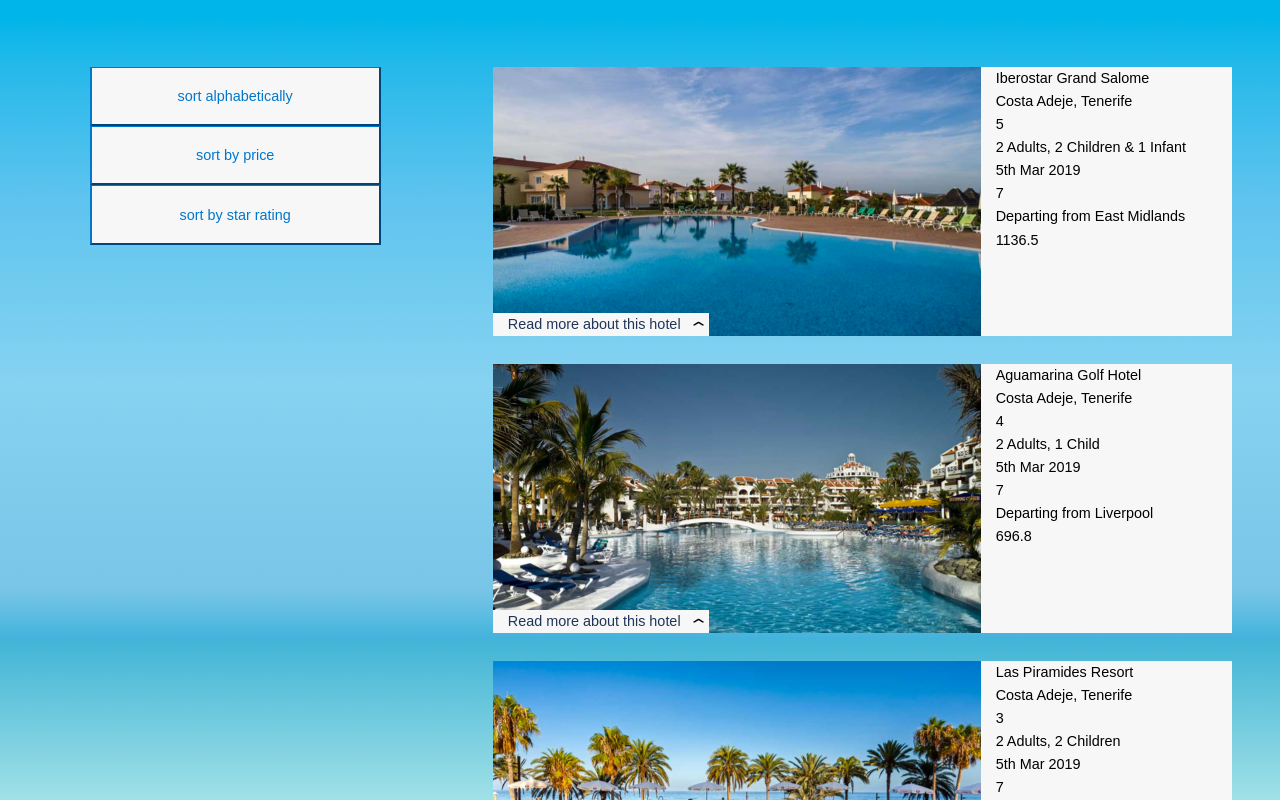
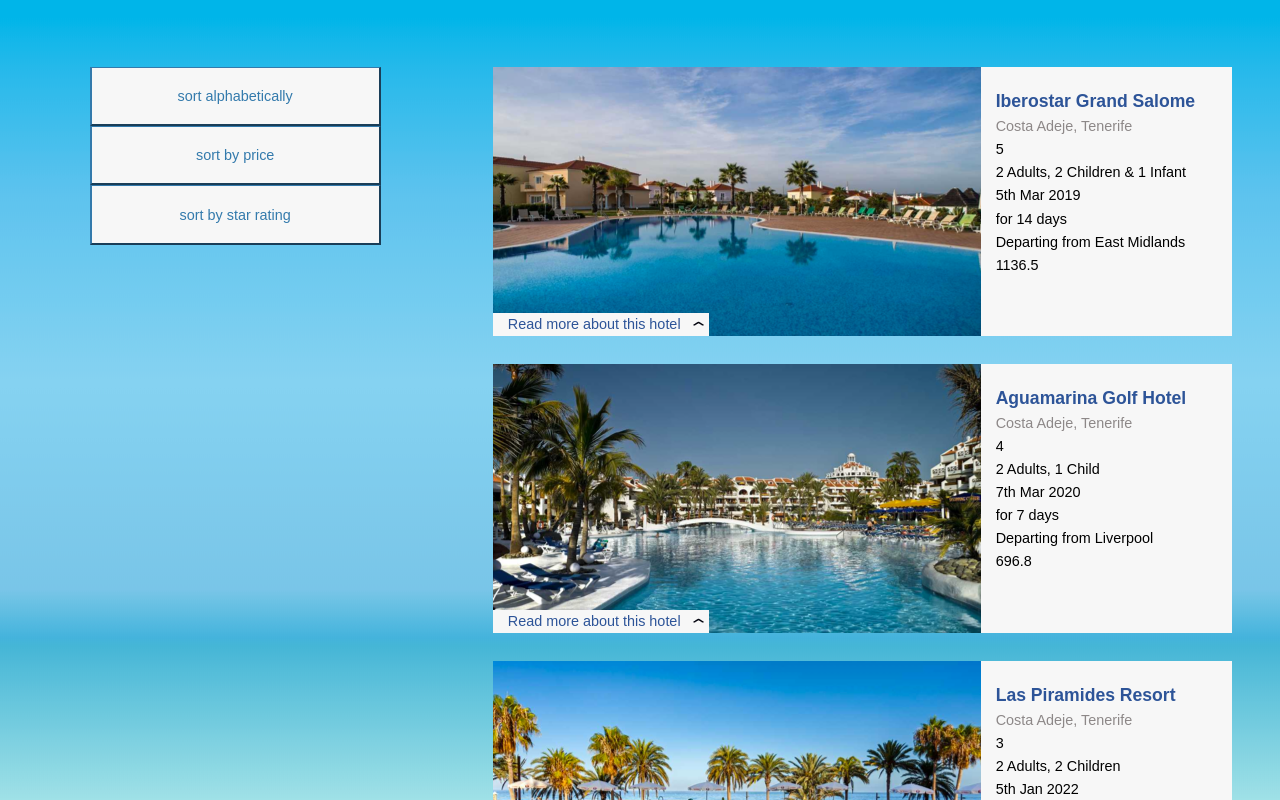
Before and after one commit to SakuraComputing/hotel-ui, a React (Create React App) app: page / in a window 1280 px wide. Shown: the top 800 px of the page. Built offline with nearby package versions, Linux system fonts and the light colour scheme.

Commit message:
Improve styling

```diff
--- a/src/components/Hotel/Hotel.tsx
+++ b/src/components/Hotel/Hotel.tsx
@@ -36,11 +36,11 @@ const Hotel: React.FC<IHotelProps> = ({hotel}) => {
                         </div>
                     </div>
                     <div className='details-container'>
-                        <div>{name}</div>
-                        <div>{resort}</div>
+                        <div className='hotel-title'>{name}</div>
+                        <div className='hotel-location'>{resort}</div>
                         <div>{rating}</div>
                         <div>{occupants}</div>
-                        <span><div>{formatDate(date)}</div><div>{duration}</div></span>
+                        <span><div>{formatDate(date)}</div><div>for {duration} days</div></span>
                         <div>Departing from {departure}</div>
                         <div>{price}</div>
                     </div>
--- a/src/data/hotels.ts
+++ b/src/data/hotels.ts
@@ -7,7 +7,7 @@ export default [
         rating: 5,
         occupants: '2 Adults, 2 Children & 1 Infant',
         date: '03.07.19',
-        duration: 7,
+        duration: 14,
         departure: 'East Midlands',
         price: 1136.50,
         overview: 'The Iberostar Grand Salome has an exceptional location in the south of Tenerife, overlooking the Atlantic Ocean. It is situated between the Goi del sur and the Amario Goi courses, and is an laeal notel Tor Tamilles, couples and groups who are looking for a nollday Tull or sport, sun and sea'
@@ -18,7 +18,7 @@ export default [
         resort: 'Costa Adeje, Tenerife',
         rating: 4,
         occupants: '2 Adults, 1 Child',
-        date: '03.07.19',
+        date: '03.07.20',
         duration: 7,
         departure: 'Liverpool',
         price: 696.80,
@@ -30,7 +30,7 @@ export default [
         resort: 'Costa Adeje, Tenerife',
         rating: 3,
         occupants: '2 Adults, 2 Children',
-        date: '03.07.19',
+        date: '01.06.22',
         duration: 7,
         departure: 'Manchester',
         price: 499.99,
--- a/src/styles/base/_settings.scss
+++ b/src/styles/base/_settings.scss
@@ -1,14 +1,15 @@
 // colours
 $off_white: #f7f7f7;
-$blue: #0077CC;
-$dark-blue: #20355a;
+$blue: #337aac;
+$dark-blue: #2d5498;
 $dark-grey: #333;
+$light-grey: rgb(141, 136, 136);
 $grey: #666;
 $yellow: rgb(241, 241, 41);
 
 //fontsize
-$font-size-large: 1.6rem;
-$font-size-medium: 1.4rem;
+$font-size-large: 1.4rem;
+$font-size-medium: 1.1rem;
 $font-size-small: 0.9rem;
 //Spacing
 $m-size: 1.6rem;
--- a/src/styles/components/_hotel.scss
+++ b/src/styles/components/_hotel.scss
@@ -14,6 +14,16 @@
         @extend .hotel-container;
         height: 18.5em;
     }
+}
+
+.hotel-title {
+    font-size: $font-size-medium;
+    font-weight: 800;
+    color: $dark-blue;
+}
+
+.hotel-location {
+    color: $light-grey;
 }
 
 .top-container-expanded {
@@ -34,6 +44,7 @@
 .details-container {
     font-size: $font-size-small;
     margin-left: 15px;
+    margin-top: 20px
 }
 
 .overview-toggle {
```
Also changed, not shown: 2 other files (tests, documents, lock files or other folders).
